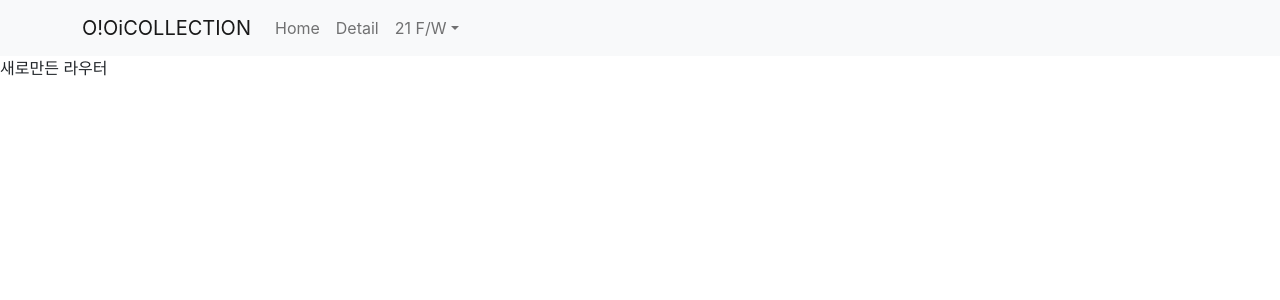
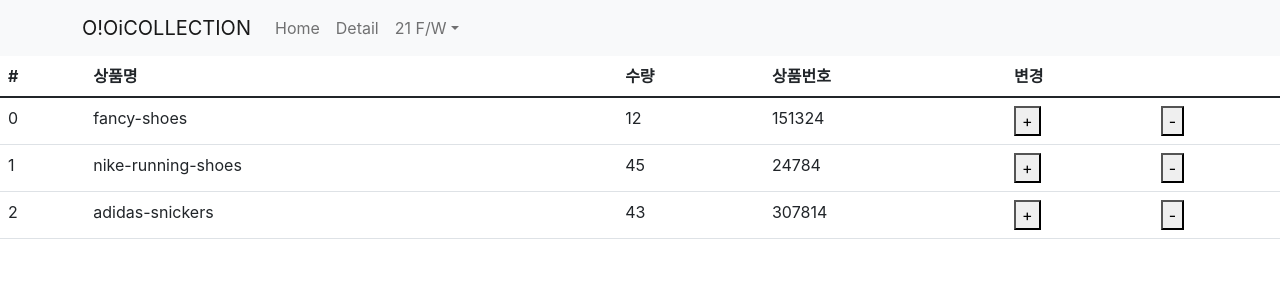
Before and after one commit to mogamogua/midsummernights, a React (Create React App) app in the folder shopping-mall/: page /cart in a window 1280 px wide. Shown: the top 300 px of the page. Built offline with nearby package versions, Linux system fonts and the light colour scheme.

Commit message:
[ADD]shopping cart page

```diff
--- a/shopping-mall/package.json
+++ b/shopping-mall/package.json
@@ -12,8 +12,10 @@
     "react": "^17.0.2",
     "react-bootstrap": "^1.6.4",
     "react-dom": "^17.0.2",
+    "react-redux": "^7.2.5",
     "react-router-dom": "^5.3.0",
     "react-scripts": "4.0.3",
+    "redux": "^4.1.1",
     "styled-components": "^5.3.1",
     "web-vitals": "^1.0.1"
   },
--- a/shopping-mall/src/App.js
+++ b/shopping-mall/src/App.js
@@ -6,6 +6,7 @@ import ProductInfo from "./ProductInfo";
 import Detail from "./Detail.js";
 import axios from "axios";
 import React from "react";
+import Cart from "./Cart.js";
 
 export let stockContext = React.createContext();
 
@@ -61,7 +62,6 @@ function App() {
             <div className="container">
               <stockContext.Provider value={stock}>
                 {/* value에 공유하고싶은 값을 넣어준다. */}
-
                 <div className="row product">
                   <ProductInfo
                     product={product}
@@ -101,8 +101,15 @@ function App() {
           </div>
         </Route>
         <Route path="/detail/:id">
-          <Detail product={product} stock={stock} setStock={setStock} />
+          <stockContext.Provider value={stock}>
+            <Detail product={product} stock={stock} setStock={setStock} />
+          </stockContext.Provider>
         </Route>
+
+        <Route path="/cart">
+          <Cart></Cart>
+        </Route>
+
         <Route path="/:id">
           <div>새로만든 라우터</div>
         </Route>
--- /dev/null
+++ b/shopping-mall/src/Cart.js
@@ -0,0 +1,77 @@
+import React from "react";
+import { Table } from "react-bootstrap";
+import { connect } from "react-redux";
+
+function StateToProps(state) {
+  return {
+    data: state.dataReducer,
+    isAlert: state.alertReducer,
+    //store안에 있던 데이터를 가져와서 props로 만들어주는 함수.
+  };
+}
+//장바구니 페이지. 표를 넣자
+function Cart(props) {
+  return (
+    <div>
+      <div>
+        <Table responsive>
+          <thead>
+            <tr>
+              <th>#</th>
+              <th>상품명</th>
+              <th>수량</th>
+              <th>상품번호</th>
+              <th>변경</th>
+            </tr>
+          </thead>
+          <tbody>
+            {props.data &&
+              props.data.map((state, i) => {
+                console.log(props.data);
+
+                return (
+                  <tr key={i}>
+                    <td>{state.id}</td>
+                    <td>{state.name}</td>
+                    <td>{state.quantity}</td>
+                    <td>{state.productHao}</td>
+                    <td>
+                      <button
+                        onClick={() => {
+                          props.dispatch({ type: "addQuantity", id: state.id });
+                        }}
+                      >
+                        +
+                      </button>
+                    </td>
+                    <td>
+                      <button
+                        onClick={() => {
+                          props.dispatch({
+                            type: "dropQuantity",
+                            id: state.id,
+                          });
+                        }}
+                      >
+                        -
+                      </button>
+                    </td>
+                  </tr>
+                );
+              })}
+          </tbody>
+        </Table>
+
+        {props.isAlert === true ? (
+          <div className="my-alert2">
+            <p>지금 oioi 3만원 이상 구매하면 신규할인 20%</p>
+            <button onClick={props.dispatch({ type: "close" })}>닫기</button>
+          </div>
+        ) : null}
+      </div>
+    </div>
+  );
+}
+
+export default connect(StateToProps)(Cart);
+// export default Cart;
--- a/shopping-mall/src/Detail.js
+++ b/shopping-mall/src/Detail.js
@@ -3,7 +3,7 @@ import { useHistory, useParams } from "react-router-dom";
 import styled from "styled-components";
 import "./Detail.scss";
 import { Nav } from "react-bootstrap";
-import { CSSTransition } from "react-tansition-group";
+import { CSSTransition } from "react-transition-group";
 
 let Box = styled.div`
   padding: 20px;
@@ -18,8 +18,8 @@ let Title = styled.h4`
 function Detail(props) {
   let [display, setDisplay] = useState(true);
   let [inputData, setInputData] = useState("");
-
-  let [onTab, setOnTab] = useState(0);
+  let [tab, setTab] = useState(0);
+  let [pop, setPop] = useState(false);
 
   //useEffect는 여러개 써도됨. 근데 먼저 쓴거 먼저 실행된다.
   useEffect(() => {
@@ -98,41 +98,48 @@ function Detail(props) {
         </div>
       </div>
 
-      <Nav className="mt-5" variant="tabs" defaultActiveKey="/home">
+      <Nav variant="tabs" defaultActiveKey="link-0">
         <Nav.Item>
           <Nav.Link
             eventKey="link-0"
             onClick={() => {
-              setOnTab(0);
+              setTab(0);
+              setPop(false);
             }}
           >
-            Active
+            제품정보
           </Nav.Link>
         </Nav.Item>
         <Nav.Item>
           <Nav.Link
             eventKey="link-1"
             onClick={() => {
-              setOnTab(1);
+              setTab(1);
+              setPop(false);
             }}
           >
-            Option 2
+            리뷰
           </Nav.Link>
         </Nav.Item>
       </Nav>
-      {/* 삼항연산자는 경우의수가 3개이상일때는 유용하지 않음. -> 컴포넌트 하나 만들기. */}
-      <TabContent onTab={onTab} />
+      {/* timeout: 몇밀리초세컨드?  in은 스위치 너낌true/false class는 애니메이션 이름*/}
+      <CSSTransition in={pop} className="myAni" timeout={500}>
+        <TabContent tab={tab} setPop={setPop} />
+      </CSSTransition>
     </div>
   );
 }
 
 function TabContent(props) {
-  if (props.onTab === 0) {
-    return <div>0번째 내용임</div>;
-  } else if (props.onTab === 1) {
-    <div>1번째 내용임</div>;
-  } else if (props.onTab === 2) {
-    <div>2번째 내용임</div>;
+  //로드될 때, 탭 변경될 때 switch가 true가 되면서 애니메이션 보여짐
+  useEffect(() => {
+    props.setPop(true);
+  });
+
+  if (props.tab === 0) {
+    return <div className="mt-5">0번째 내용임</div>;
+  } else if (props.tab === 1) {
+    return <div className="mt-5">1번째 내용임</div>;
   }
 }
 
--- a/shopping-mall/src/Detail.scss
+++ b/shopping-mall/src/Detail.scss
@@ -36,6 +36,15 @@ $main-color: #ff0000;
 .my-alert p {
   margin-bottom: 0;
 }
+// 애니메이션 시작점
+.myAni-enter {
+  opacity: 0;
+}
+//애니메이션 동작 때
+.myAni-enter-active {
+  opacity: 1;
+  transition: all 500ms;
+}
 
 // div.container h4 { //container라는 div
 //   color: blue;
@@ -49,3 +58,12 @@ $main-color: #ff0000;
 //     color: green;
 //   }
 // }
+
+.myAni-enter {
+  opacity: 0;
+}
+
+.myAni-enter-active {
+  opacity: 1;
+  transition: all 500ms;
+}
--- a/shopping-mall/src/ProductInfo.js
+++ b/shopping-mall/src/ProductInfo.js
@@ -6,13 +6,11 @@ import stockContext from "./App.js";
 
 const imageArray = [oioi1, oioi2, oioi3, oioi1, oioi2, oioi3];
 
-function ProductInfo({ product }) {
+function ProductInfo(props) {
   let stock = useContext(stockContext);
-
-  console.log(stock);
   return (
     <>
-      {product.map(function (pro, i) {
+      {props.product.map(function (pro, i) {
         return (
           <div className="col-md-4">
             <img
@@ -25,7 +23,7 @@ function ProductInfo({ product }) {
             <h4>{pro.title}</h4>
             <p>{pro.content}</p>
             <p>{pro.price}</p>
-            <p>{stock}</p>
+            <p>{stock}개</p>
           </div>
         );
       })}
--- a/shopping-mall/src/index.js
+++ b/shopping-mall/src/index.js
@@ -5,10 +5,59 @@ import App from "./App";
 import reportWebVitals from "./reportWebVitals";
 import { BrowserRouter } from "react-router-dom";
 
+import { Provider } from "react-redux";
+//redux쓰기위해서 provider임포트!
+import { createStore, combineReducers } from "redux";
+//createStore안에는 state를 return해주는 함수를 넣을 수 있다.
+
+let alertDefault = true;
+
+function alertReducer(state = alertDefault, action) {
+  if (action.type === "close") {
+    return false;
+  } else {
+    return true;
+  }
+}
+
+let defaultData = [
+  { id: 0, name: "fancy-shoes", quantity: 12, productHao: 151324 },
+  { id: 1, name: "nike-running-shoes", quantity: 45, productHao: 24784 },
+  { id: 2, name: "adidas-snickers", quantity: 43, productHao: 307814 },
+];
+
+//reducer함수는 항상 state데이터를 뱉어내야한다. 수정될때. 아무일없을 땐 기본state.
+function dataReducer(state = defaultData, action) {
+  //수정된 state뱉어내기
+  let id = action.id;
+  console.log(id);
+  if (action.type === "addQuantity") {
+    let changedState = [...state];
+    changedState[id].quantity++; // 사본을 만들고 그걸 수정한것.
+    return changedState;
+  } else if (action.type === "dropQuantity") {
+    let changedState = [...state];
+    changedState[id].quantity--;
+    if (changedState[id] <= 0) {
+      return;
+    }
+    return changedState;
+  } else {
+    return state;
+  }
+} //state를 하나 만들어서 저장해준것.
+
+let store = createStore(combineReducers({ dataReducer, alertReducer }));
+
+//store에 넣어주면 state보관함 완성!
+//Provider로 감싸진 모든 컴포넌트는 같은 상태를 공유한다. store모두 공유.
+
 ReactDOM.render(
   <React.StrictMode>
     <BrowserRouter>
-      <App />
+      <Provider store={store}>
+        <App />
+      </Provider>
     </BrowserRouter>
   </React.StrictMode>,
   document.getElementById("root")
```
Also changed, not shown: 1 other file (tests, documents, lock files or other folders).
